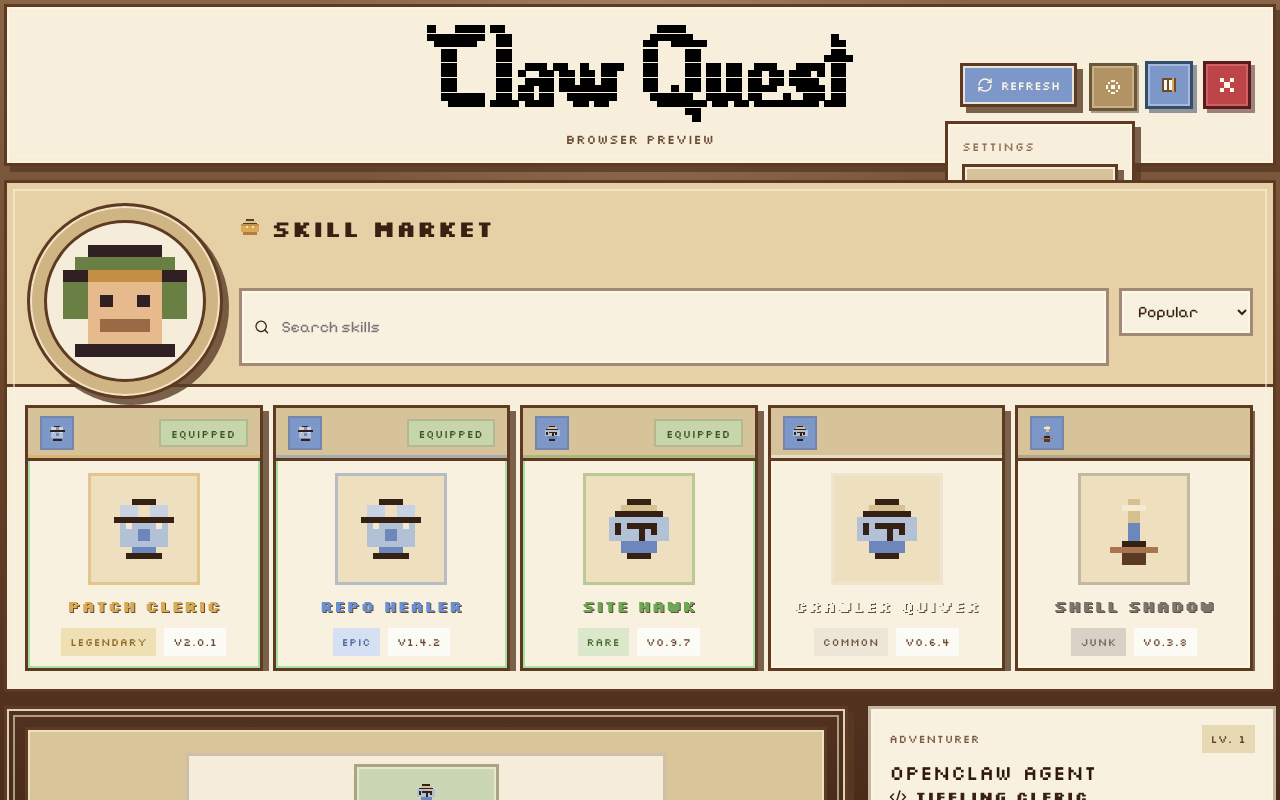
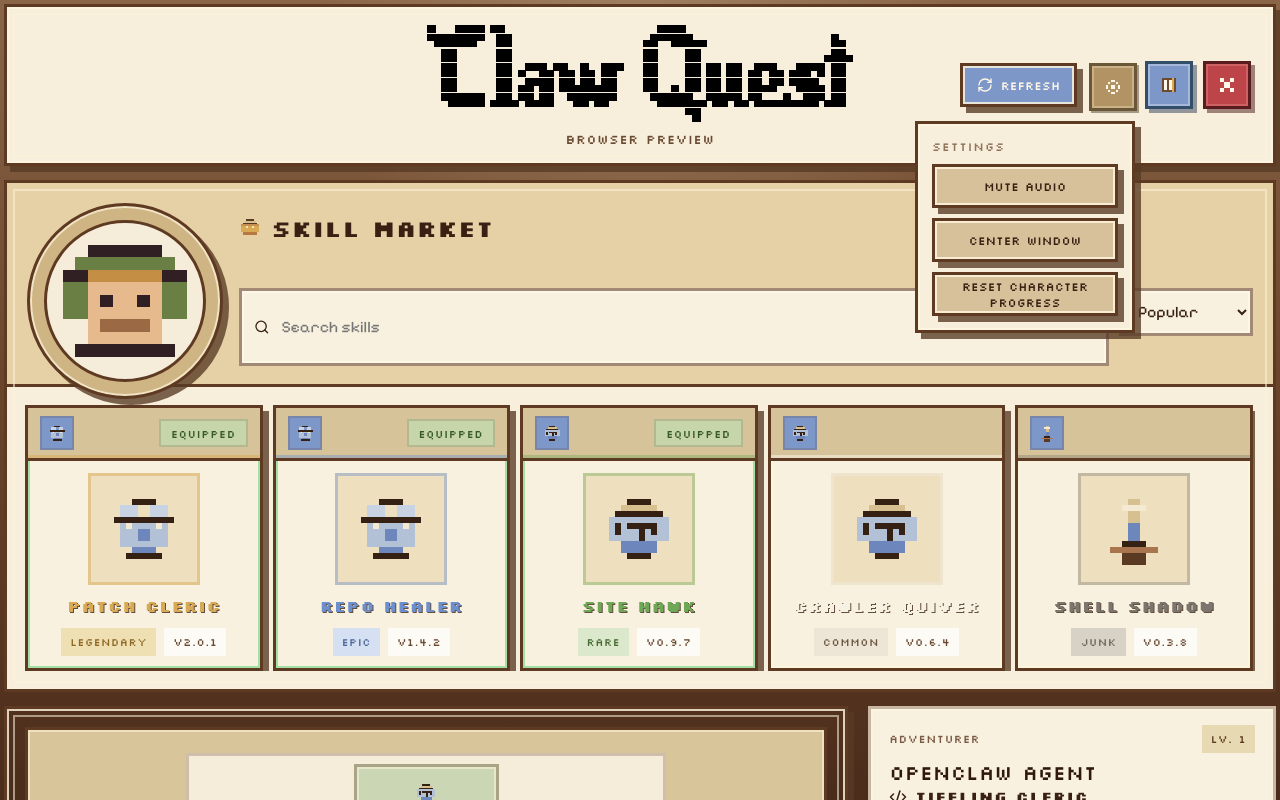
Before and after one commit to sandrokitchener/ClawQuest, a React (Vite) app in the folder desktop/: page / in a window 1280 px wide. Both pictures are taken after a click on the button 1111 px from the left and 85 px from the top of the page. Built offline with nearby package versions, Linux system fonts and the light colour scheme.

Commit message:
feat: expand claw quest desktop settings

```diff
--- a/desktop/src/App.tsx
+++ b/desktop/src/App.tsx
@@ -21,6 +21,7 @@ import {
 import { useEffect, useRef, useState, type DragEvent, type MouseEvent as ReactMouseEvent, type ReactNode } from 'react'
 import {
   browseRegistrySkills,
+  centerDesktopWindow,
   closeDesktopWindow,
   type ConnectionMode,
   installRegistrySkill,
@@ -154,6 +155,7 @@ const SLOT_STORAGE_KEY = 'claw-quest-slot-preferences-v1'
 const AGENT_RACE_STORAGE_KEY = 'claw-quest-adventurer-race-v1'
 const QUEST_PROGRESS_STORAGE_KEY = 'claw-quest-adventurer-progress-v1'
 const CONNECTION_SETTINGS_STORAGE_KEY = 'claw-quest-connection-settings-v1'
+const AUDIO_MUTED_STORAGE_KEY = 'claw-quest-audio-muted-v1'
 const DRAG_TRANSFER_KEY = 'application/x-claw-quest-skill'
 const AVATAR_SPEAKING_MS = 2600
 const CATALOG_SEARCH_DEBOUNCE_MS = 420
@@ -640,8 +642,9 @@ export default function App() {
   const [buildsOpen, setBuildsOpen] = useState(false)
   const [rootsOpen, setRootsOpen] = useState(false)
   const [slotPreferences, setSlotPreferences] = useState<SlotPreferenceMap>(() => readSlotPreferences())
-  const [agentRace] = useState<AgentRace>(() => readOrCreateAgentRace())
+  const [agentRace, setAgentRace] = useState<AgentRace>(() => readOrCreateAgentRace())
   const [questsCompleted, setQuestsCompleted] = useState(() => readQuestProgress())
+  const [audioMuted, setAudioMuted] = useState(() => readAudioMuted())
   const [isDocked, setIsDocked] = useState(false)
   const [settingsOpen, setSettingsOpen] = useState(false)
   const [questDraft, setQuestDraft] = useState('')
@@ -737,6 +740,10 @@ export default function App() {
   }, [slotPreferences])
 
   useEffect(() => {
+    writeAudioMuted(audioMuted)
+  }, [audioMuted])
+
+  useEffect(() => {
     const loaded: Partial<Record<UiSound, HTMLAudioElement>> = {}
     for (const [name, url] of Object.entries(UI_SOUND_URLS) as [UiSound, string][]) {
       const audio = new Audio(url)
@@ -824,6 +831,10 @@ export default function App() {
   }, [manualDrag])
 
   function playUiSound(sound: UiSound) {
+    if (audioMuted) {
+      return
+    }
+
     const template = soundRefs.current[sound]
     if (!template) {
       return
@@ -1049,11 +1060,39 @@ export default function App() {
   }
 
   function handleResetLevel() {
+    const nextRace = rerollAgentRace(agentRace)
     setQuestsCompleted(0)
+    setAgentRace(nextRace)
     writeQuestProgress(0)
     setSettingsOpen(false)
     playUiSound('blip')
-    setNotice('Adventurer progress reset to Lv. 1.')
+    setNotice(`Character progress reset to Lv. 1. New race: ${RACE_LABELS[nextRace]}.`)
+  }
+
+  function handleToggleAudioMuted() {
+    setAudioMuted((current) => {
+      const next = !current
+      setNotice(next ? 'Audio muted.' : 'Audio unmuted.')
+      return next
+    })
+    setSettingsOpen(false)
+  }
+
+  async function handleCenterWindow() {
+    setSettingsOpen(false)
+
+    if (!runtime) {
+      setNotice('Center window works in the desktop build.')
+      return
+    }
+
+    try {
+      await centerDesktopWindow()
+      playUiSound('blip')
+      setNotice('Window centered.')
+    } catch (caughtError) {
+      setError(normalizeCommandError(caughtError))
+    }
   }
 
   function triggerAvatarSpeaking() {
@@ -1445,8 +1484,14 @@ export default function App() {
                   {settingsOpen ? (
                     <div className="settings-menu">
                       <span className="settings-menu-title">Settings</span>
+                      <button className="pixel-button settings-menu-action" onClick={handleToggleAudioMuted} type="button">
+                        {audioMuted ? 'Unmute audio' : 'Mute audio'}
+                      </button>
+                      <button className="pixel-button settings-menu-action" onClick={() => void handleCenterWindow()} type="button">
+                        Center window
+                      </button>
                       <button className="pixel-button settings-menu-action" disabled={busy} onClick={handleResetLevel} type="button">
-                        Reset Level
+                        Reset character progress
                       </button>
                     </div>
                   ) : null}
@@ -3168,8 +3213,39 @@ function readOrCreateAgentRace(): AgentRace {
   }
 }
 
+function rerollAgentRace(currentRace?: AgentRace): AgentRace {
+  try {
+    const pool = AGENT_RACE_OPTIONS.filter((race) => race !== currentRace)
+    const nextRace = pool[Math.floor(Math.random() * pool.length)] ?? AGENT_RACE_OPTIONS[0] ?? 'human'
+    window.localStorage.setItem(AGENT_RACE_STORAGE_KEY, nextRace)
+    return nextRace
+  } catch {
+    return AGENT_RACE_OPTIONS.find((race) => race !== currentRace) ?? 'human'
+  }
+}
+
 function isAgentRace(value: string): value is AgentRace {
   return AGENT_RACE_OPTIONS.includes(value as AgentRace)
+}
+
+function readAudioMuted() {
+  try {
+    return window.localStorage.getItem(AUDIO_MUTED_STORAGE_KEY) === '1'
+  } catch {
+    return false
+  }
+}
+
+function writeAudioMuted(muted: boolean) {
+  try {
+    if (muted) {
+      window.localStorage.setItem(AUDIO_MUTED_STORAGE_KEY, '1')
+    } else {
+      window.localStorage.removeItem(AUDIO_MUTED_STORAGE_KEY)
+    }
+  } catch {
+    // Ignore storage write issues in restricted environments.
+  }
 }
 
 function readQuestProgress() {
--- a/desktop/src/lib/tauri.ts
+++ b/desktop/src/lib/tauri.ts
@@ -194,6 +194,15 @@ export async function closeDesktopWindow() {
   await getCurrentWindow().close()
 }
 
+export async function centerDesktopWindow() {
+  if (!isTauriRuntime()) {
+    return
+  }
+
+  const { getCurrentWindow } = await import('@tauri-apps/api/window')
+  await getCurrentWindow().center()
+}
+
 export async function setDesktopWindowDocked(docked: boolean) {
   if (!isTauriRuntime()) {
     return
--- a/desktop/src/styles.css
+++ b/desktop/src/styles.css
@@ -174,7 +174,8 @@ select {
   padding: 16px 18px;
   background: var(--panel-2);
   position: relative;
-  z-index: 1;
+  z-index: 8;
+  overflow: visible;
 }
 
 .hud-brand {
@@ -248,10 +249,12 @@ select {
   right: 22px;
   top: 50%;
   transform: translateY(-50%);
+  z-index: 3;
 }
 
 .hud-settings {
   position: relative;
+  z-index: 4;
 }
 
 .pixel-close-button {
@@ -325,8 +328,8 @@ select {
   position: absolute;
   top: calc(100% + 12px);
   right: 0;
-  z-index: 6;
-  min-width: 190px;
+  z-index: 40;
+  min-width: 220px;
   display: grid;
   gap: 10px;
   padding: 14px;
@@ -347,6 +350,7 @@ select {
 
 .settings-menu-action {
   justify-content: center;
+  width: 100%;
 }
 
 .pixel-mode-button {
```
